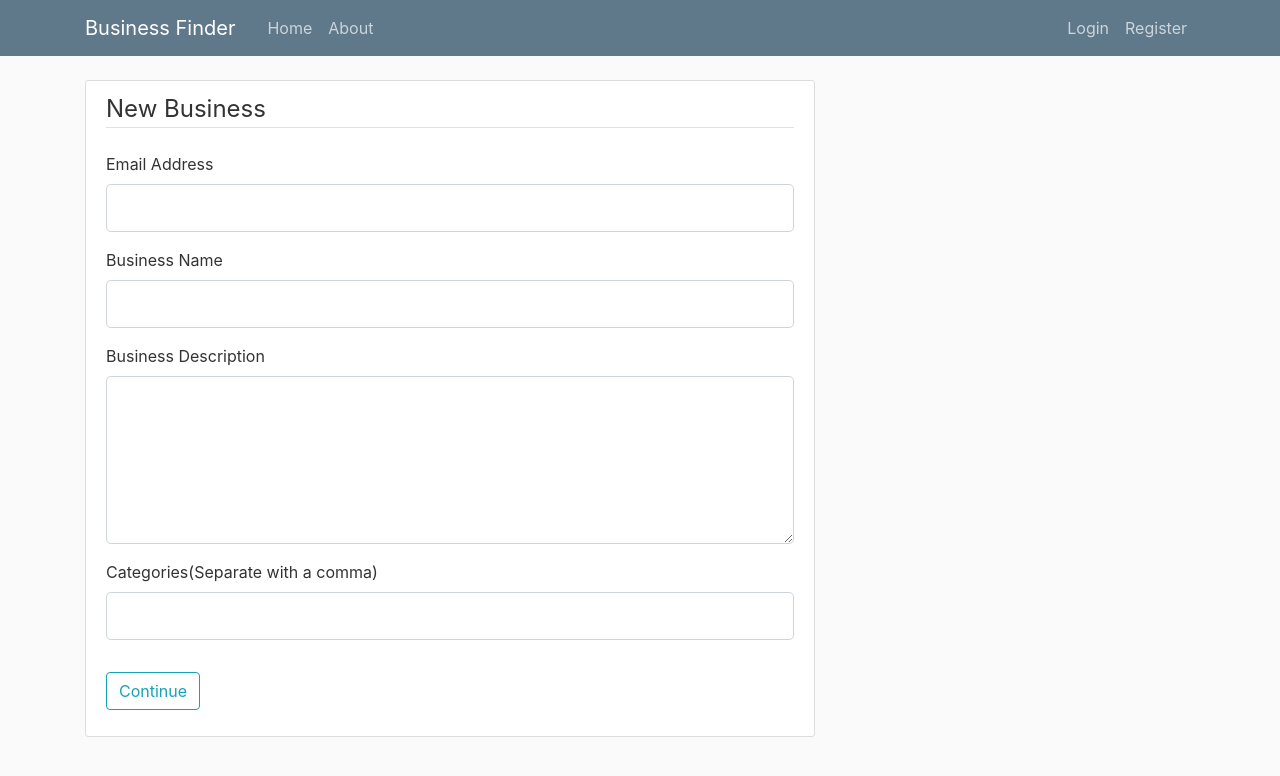
After one commit to dennohtu/businessFinder, a Flask app: page /post/business in a window 1280 px wide. The commit adds this page. Shown: the top 776 px of the page. Run offline with Flask 2, Linux system fonts and the light colour scheme; some libraries are stand-ins or nearby versions.

Commit message:
Add business without location

```diff
--- a/app/forms.py
+++ b/app/forms.py
@@ -1,5 +1,5 @@
 from flask_wtf import FlaskForm
-from wtforms import StringField, PasswordField, SubmitField, BooleanField
+from wtforms import StringField, PasswordField, SubmitField, BooleanField, TextAreaField
 from wtforms.validators import DataRequired, Email, EqualTo
 
 class RegistrationForm(FlaskForm):
@@ -14,3 +14,11 @@ class LoginForm(FlaskForm):
     password = PasswordField('Password', validators=[DataRequired()])
     remember = BooleanField('Remember me')
     submit = SubmitField('Login')
+
+class RegBusinessForm(FlaskForm):
+    email = StringField('Email Address', validators=[DataRequired(), Email()])
+    name = StringField('Business Name', validators=[DataRequired()])
+    description = TextAreaField('Business Description', render_kw={"rows": 5, "cols": 11},
+        validators=[DataRequired()])
+    category = StringField('Categories(Separate with a comma)', validators=[DataRequired()])
+    submit = SubmitField('Continue')
--- /dev/null
+++ b/app/templates/create_business.html
@@ -0,0 +1,67 @@
+{% extends "layout.html" %}
+{% block content %}
+<div class="content-section">
+    <form action="" method="POST">
+        {{ form.hidden_tag() }}
+        <fieldset class="form-group">
+            <legend class="border-bottom mb-4">New Business</legend>
+            <div class="form-group">
+                {{ form.email.label(class="form-control-label")}}
+
+                {% if form.email.errors %}
+                    {{ form.email(class="form-control form-control-lg is-invalid") }}
+                    <div class="invalid-feedback">
+                        {%for error in form.email.errors %}
+                            <span>{{error}}</span>
+                        {% endfor %}
+                    </div>
+                {% else %}
+                {{ form.email(class="form-control form-control-lg") }}
+                {% endif %}
+            </div>
+            <div class="form-group">
+                {{ form.name.label(class="form-control-label")}}
+                {% if form.name.errors %}
+                    {{ form.name(class="form-control form-control-lg is-invalid") }}
+                    <div class="invalid-feedback">
+                        {%for error in form.name.errors %}
+                            <span>{{error}}</span>
+                        {% endfor %}
+                    </div>
+                {% else %}
+                    {{ form.name(class="form-control form-control-lg") }}
+                {% endif %}
+            </div>
+            <div class="form-group">
+                {{ form.description.label(class="form-control-label")}}
+                {% if form.description.errors %}
+                    {{ form.description(class="form-control form-control-lg is-invalid") }}
+                    <div class="invalid-feedback">
+                        {%for error in form.description.errors %}
+                            <span>{{error}}</span>
+                        {% endfor %}
+                    </div>
+                {% else %}
+                    {{ form.description(class="form-control form-control-lg") }}
+                {% endif %}
+            </div>
+            <div class="form-group">
+                {{ form.category.label(class="form-control-label")}}
+                {% if form.category.errors %}
+                    {{ form.category(class="form-control form-control-lg is-invalid") }}
+                    <div class="invalid-feedback">
+                        {%for error in form.category.errors %}
+                            <span>{{error}}</span>
+                        {% endfor %}
+                    </div>
+                {% else %}
+                    {{ form.category(class="form-control form-control-lg") }}
+                {% endif %}
+            </div>
+        </fieldset>
+        <div class="form-group">
+            {{ form.submit(class="btn btn-outline-info") }}
+        </div>
+    </form>
+</div>
+{% endblock content  %}
--- a/app/templates/layout.html
+++ b/app/templates/layout.html
@@ -29,6 +29,7 @@
                 <!-- Navbar Right Side -->
                 <div class="navbar-nav">
                     {% if loggedIn %}
+                    <a class="nav-item nav-link" href="{{ url_for('newBiz') }}">Create Business</a>
                         <a class="nav-item nav-link" href="{{ url_for('signout') }}">Log out</a>
                     {% else %}
                         <a class="nav-item nav-link" href="{{ url_for('signin') }}">Login</a>
--- a/app/views.py
+++ b/app/views.py
@@ -1,16 +1,18 @@
 from flask import render_template, url_for, flash, redirect
 from app import app
 #Using FlaskForm to create forms...makes work much easier to do and maintain
-from .forms import RegistrationForm, LoginForm
+from .forms import RegistrationForm, LoginForm, RegBusinessForm
 ##Handles all data
-from .database import User
+from .database import User, Business, Category
 ##Session handler
 from .session import Session
 ##encrypts passwords
 from flask_bcrypt import Bcrypt
 
-##Empty dict
+##Empty user dict
 user_data = dict()
+##Empty business dict
+business_data = dict()
 ##Bcrypt instance to hash paswords
 bcrypt = Bcrypt(app)
 
@@ -94,6 +96,36 @@ def signout():
         Session.dropSession()
 
     return redirect(url_for('signin'))
+@app.route('/post/business', methods=['POST', 'GET'])
+def newBiz():
+    ##Getting business Ids
+    if not business_data:
+        counter = 1
+    else:
+        counter = int(list(business_data.keys())[-1]) + 1
+    app = {
+        "title": "New Business",
+        "heading": "Create New Business"
+    }
+    form = RegBusinessForm()
+    if form.validate_on_submit():
+        email = form.email.data
+        name = form.name.data
+        description = form.description.data
+        category = form.category.data
 
-if __name__ == '__main__':
-    app.run(debug=True)
+        #Create new business instance
+        biz = Business(name, email, description)
+        #Explode values of category into list
+        catList = category.split(",")
+        #Loop through list creating categories and adding them to business
+        catid = 1
+        for category in catList:
+            cat = Category(catid, category)
+            biz.addItem('category', cat.returnCategory())
+            catid = catid + 1
+        business_data.update({counter:biz.returnBusiness()})
+        flash(f"New business {name} created", 'success')
+        #Incomplete hence will fail
+        redirect(url_for('location'))
+    return render_template('create_business.html', app=app, form=form)
```
Also changed, not shown: app/database.py (+77 -0 lines).
